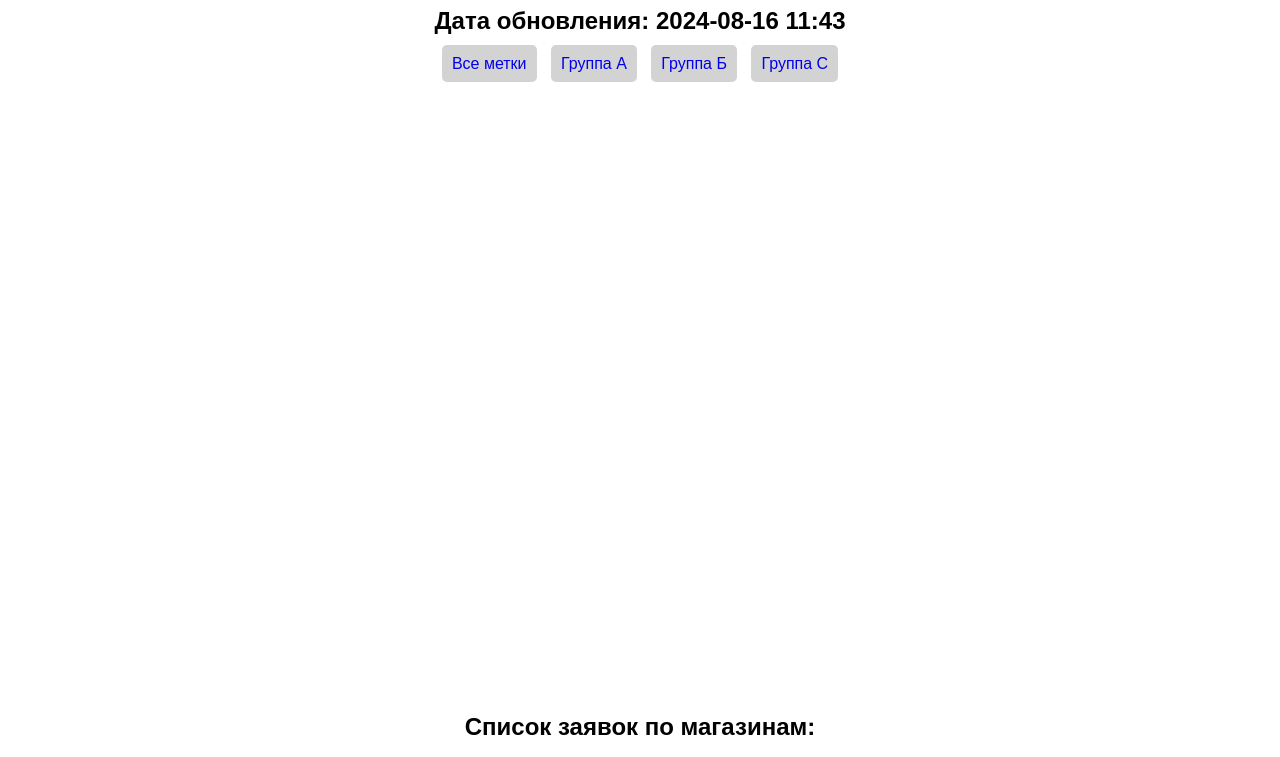
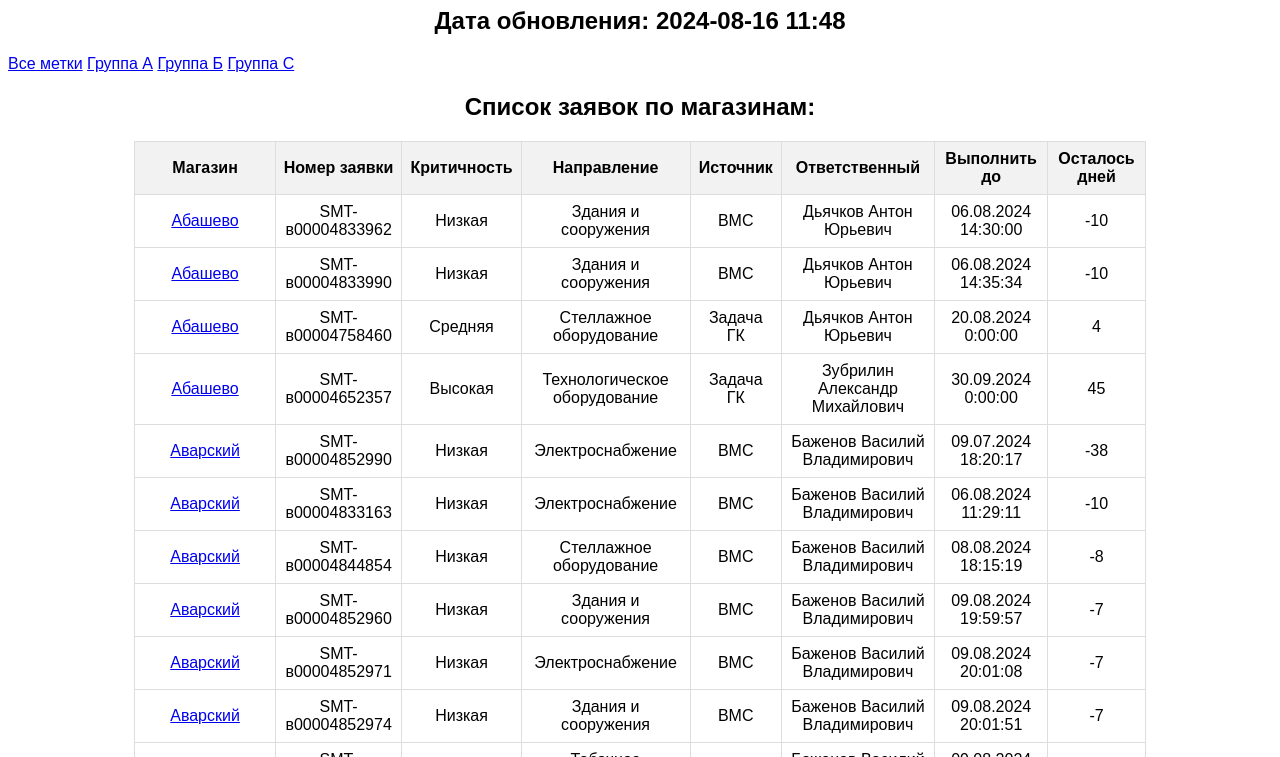
Before and after one commit to eurocomteam/maps, a plain HTML site: page index.html in a window 1280 px wide. Shown: the part 73-830 px from the top of the page. Drawn offline with Linux system fonts and the light colour scheme.

Commit message:
Update all map files

```diff
--- a/index.html
+++ b/index.html
@@ -833,23 +833,6 @@
         }
         h1, h2 {
             text-align: center;
-        }
-        #map {
-            width: 100%;
-            height: 600px;
-            margin: 0 auto;
-        }
-        .button-group {
-            text-align: center;
-            margin-bottom: 20px;
-        }
-        .button-group a {
-            padding: 10px;
-            font-size: 16px;
-            margin: 5px;
-            background-color: lightgray;
-            text-decoration: none;
-            border-radius: 5px;
         }
         table {
             margin: 0 auto;
@@ -868,7 +851,7 @@
 </head>
 <body>
     <h1>Все</h1>
-    <h2>Дата обновления: 2024-08-16 11:43</h2>
+    <h2>Дата обновления: 2024-08-16 11:48</h2>
     <div class="button-group">
         <a href="index.html">Все метки</a>
         <a href="group_A.html">Группа А</a>
```
